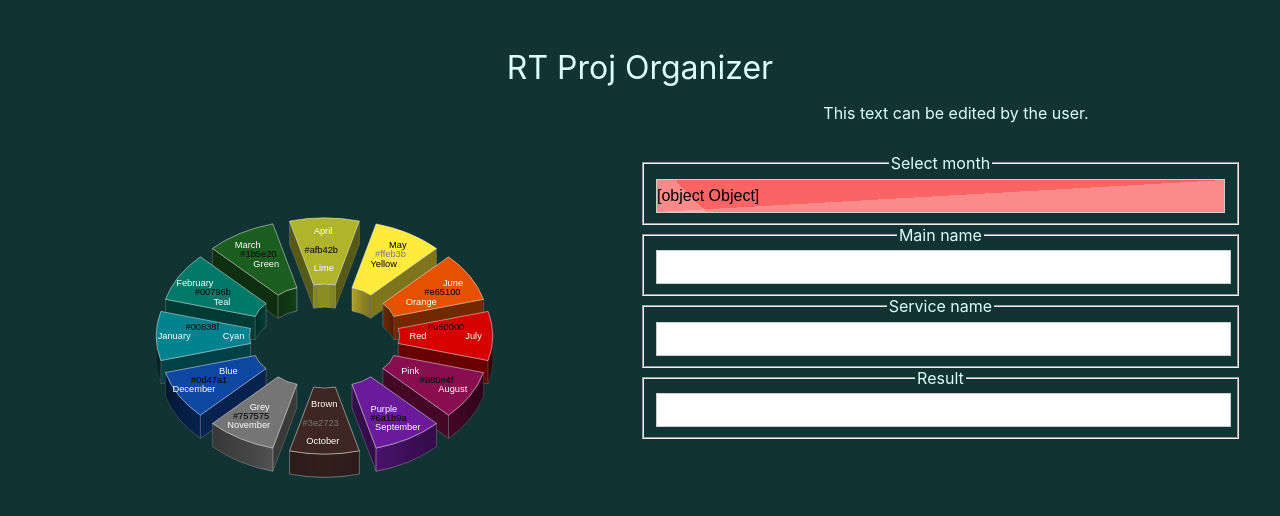
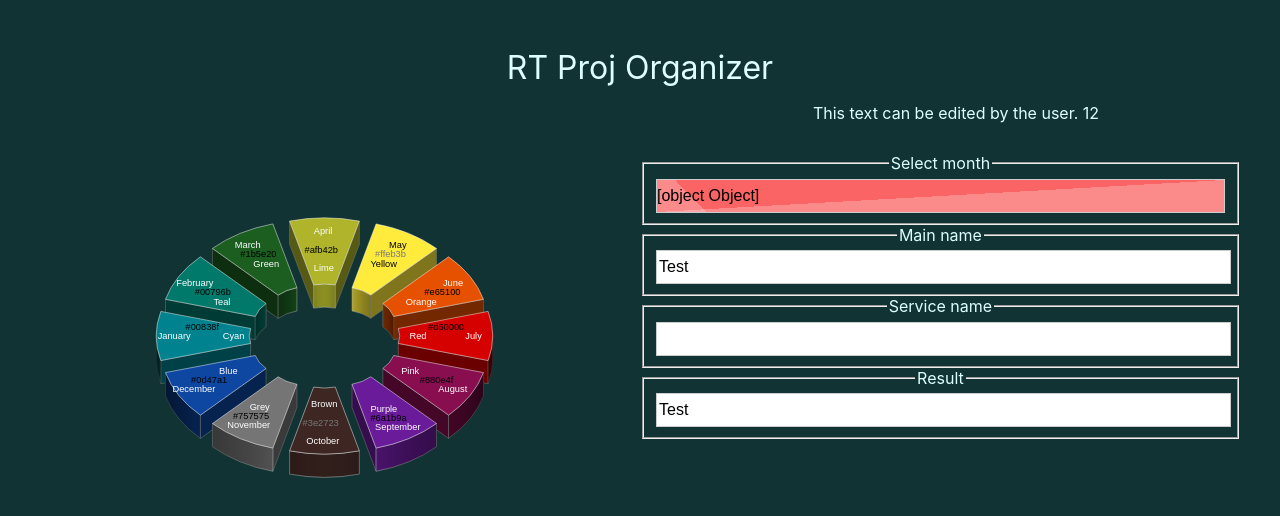
Before and after one commit to igavelyuk/red_tiger_proj_organizer, a React (Create React App) app: page / in a window 1280 px wide. Shown: the top 516 px of the page. Built offline with nearby package versions, Linux system fonts and the light colour scheme.

Commit message:
Daily commit

```diff
--- a/src/App.tsx
+++ b/src/App.tsx
@@ -1,10 +1,17 @@
 import React from 'react';
 import months from './components/months.svg';
 import ColorInput from './components/colorinput';
+import XYear from './interfaces/outputinterface';
 import './App.scss';
 
+//interface a {year:number,month:number};
+//const d = {year:12,months:3};
 const App: React.FC = () => {
+//const {year,month} = this.props;
+  //privat {year, months} = this.Yearx;
   return (
+
+
     <div className="App">
 
       <div className="Wrapper">
@@ -13,7 +20,7 @@ const App: React.FC = () => {
           <img src={months} alt="Months"/>
         </div>
         <div className="section">
-          <ColorInput />
+          <ColorInput year={12} month={44}/>
         </div>
       </div>
     </div>
--- a/src/components/colorinput.tsx
+++ b/src/components/colorinput.tsx
@@ -1,11 +1,21 @@
-import React from 'react';
+import React, {Component} from 'react';
 import './colorinput.scss';
+import XYear from './../interfaces/outputinterface';
 
-const Ci: React.FC = () => {
+export class Colorinput extends Component <XYear>{
+  public state = {
+    name:"Test"
+  }
+  render(){
+    const {year,month} = this.props;
+    console.log(this.props.year);
+    console.log(this.props.month);
+    console.log(this.state.name);
+
     return (
       <div>
         <div className="separator" >
-        This text can be edited by the user.
+         This text can be edited by the user. {this.props.year}
         </div>
         <form id="general" action="index.html" method="post">
           <fieldset>
@@ -30,7 +40,7 @@ const Ci: React.FC = () => {
           </fieldset>
           <fieldset>
             <legend>Main name</legend>
-          <input id="main-name" type="text" name="" value="" />
+            <input id="main-name" type="text" name="" value={this.state.name} />
           </fieldset>
           <fieldset>
             <legend>Service name</legend>
@@ -38,12 +48,13 @@ const Ci: React.FC = () => {
           </fieldset>
           <fieldset>
             <legend>Result</legend>
-          <input id="result" type="text" name="" value="" />
+            <input id="result" type="text" name="" value={this.state.name} />
           </fieldset>
         </form>
 
       </div>
     );
   }
+}
 
-export default Ci;
+export default Colorinput;
--- a/src/index.tsx
+++ b/src/index.tsx
@@ -3,7 +3,7 @@ import ReactDOM from 'react-dom';
 import App from './App';
 import * as serviceWorker from './serviceWorker';
 
-ReactDOM.render(<App />, document.getElementById('root'));
+ReactDOM.render(<App/>, document.getElementById('root'));
 
 // If you want your app to work offline and load faster, you can change
 // unregister() to register() below. Note this comes with some pitfalls.
--- /dev/null
+++ b/src/interfaces/outputinterface.tsx
@@ -0,0 +1,5 @@
+export default interface Yearx{
+  year: number,
+  month: number
+  // getCurrent:() => string
+}
```
Also changed, not shown: 1 other file (tests, documents, lock files or other folders). Lines whose indentation alone changed are shown as unchanged.
